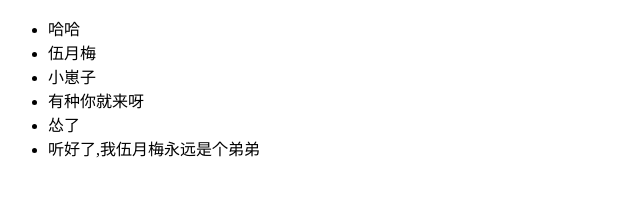
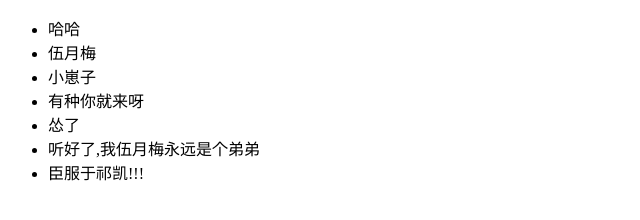
Before and after one commit to noheader/xiangmu_qikai, a plain HTML site: page 1.html in a window 1280 px wide. Shown: the whole page, without its empty margins (0-640 px from the left). Drawn offline with Linux system fonts and the light colour scheme.

Commit message:
伍月梅说她臣服于祁凯

```diff
--- a/1.html
+++ b/1.html
@@ -14,6 +14,7 @@
         <li>有种你就来呀</li>
         <li>怂了</li>
         <li>听好了,我伍月梅永远是个弟弟</li>
+        <li>臣服于祁凯!!!</li>
     </ul>
 </body>
 </html>
```
